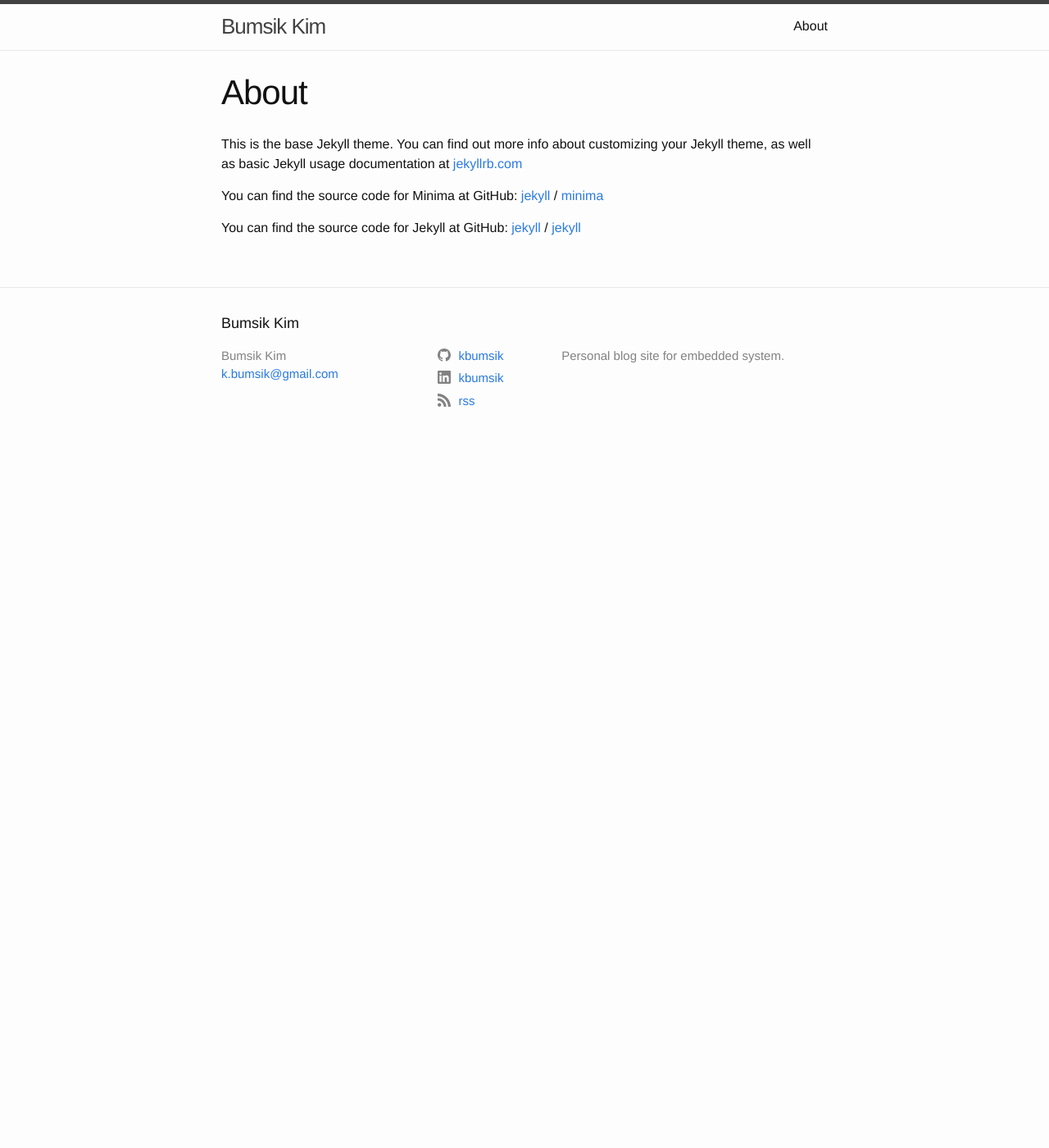
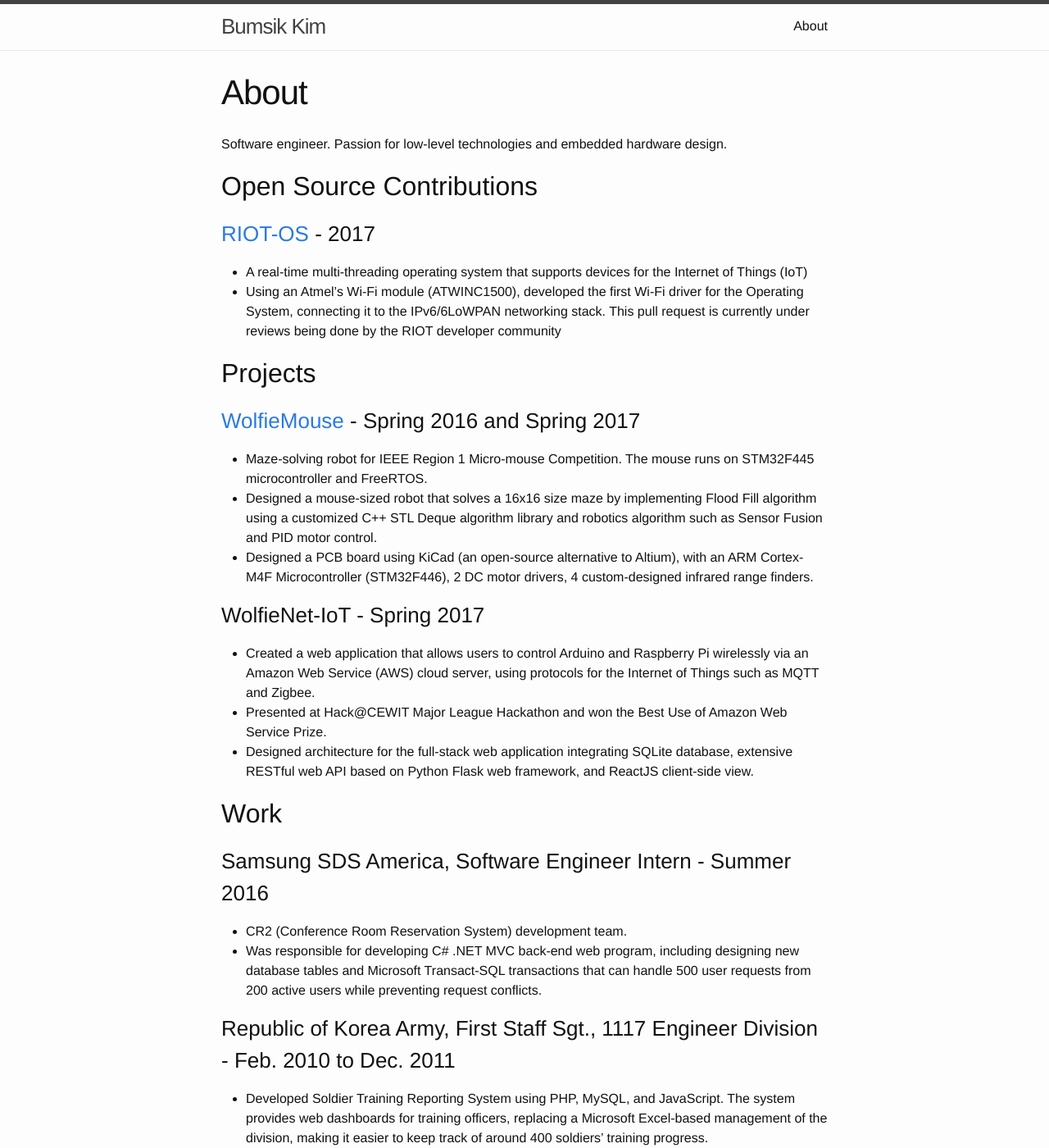
Before and after one commit to kbumsik/kbumsik.github.io, a Jekyll site: the page built from about.md, in a window 1280 px wide and 1400 px high. Shown: the whole window at 82% size. Built offline with Jekyll 4.4.1, drawn with Linux system fonts in a browser that asks for light colours; some of the changed text lies outside the part shown.

Commit message:
Added About Me (copied from resume)

```diff
--- a/_config.yml
+++ b/_config.yml
@@ -21,7 +21,7 @@
 # line in _config.yml. It will appear in your document head meta (for
 # Google search results) and in your feed.xml site description.
 description: > # this means to ignore newlines until "baseurl:"
-  Personal blog site for embedded system.
+  Hardware and system programming
 
 social_sites:
   #twitter: jekyllrb
--- a/about.md
+++ b/about.md
@@ -4,15 +4,47 @@
 permalink: /about/
 ---
 
-This is the base Jekyll theme. You can find out more info about customizing your Jekyll theme, as well as basic Jekyll usage documentation at [jekyllrb.com](https://jekyllrb.com/)
+Software engineer. Passion for low-level technologies and embedded hardware design.
 
-You can find the source code for Minima at GitHub:
-[jekyll][jekyll-organization] /
-[minima](https://github.com/jekyll/minima)
+## Open Source Contributions
 
-You can find the source code for Jekyll at GitHub:
-[jekyll][jekyll-organization] /
-[jekyll](https://github.com/jekyll/jekyll)
+### [RIOT-OS](http://www.github.com/RIOT-OS/RIOT) - 2017
+
+* A real-time multi-threading operating system that supports devices for the Internet of Things (IoT)
+* Using an Atmel’s Wi-Fi module (ATWINC1500), developed the first Wi-Fi driver for the Operating System, connecting it to the IPv6/6LoWPAN networking stack. This pull request is currently under reviews being done by the RIOT developer community
 
 
-[jekyll-organization]: https://github.com/jekyll
+## Projects
+
+### [WolfieMouse](http://www.github.com/kbumsik/WolfieMouse) - Spring 2016 and Spring 2017
+
+* Maze-solving robot for IEEE Region 1 Micro-mouse Competition. The mouse runs on STM32F445 microcontroller and FreeRTOS.
+* Designed a mouse-sized robot that solves a 16x16 size maze by implementing Flood Fill algorithm using a customized C++ STL Deque algorithm library and robotics algorithm such as Sensor Fusion and PID motor control.
+* Designed a PCB board using KiCad (an open-source alternative to Altium), with an ARM Cortex-M4F Microcontroller (STM32F446), 2 DC motor drivers, 4 custom-designed infrared range finders.
+
+### WolfieNet-IoT - Spring 2017
+
+* Created a web application that allows users to control Arduino and Raspberry Pi wirelessly via an Amazon Web Service (AWS) cloud server, using protocols for the Internet of Things such as MQTT and Zigbee.
+* Presented at Hack@CEWIT Major League Hackathon and won the Best Use of Amazon Web Service Prize.
+* Designed architecture for the full-stack web application integrating SQLite database, extensive RESTful web API based on Python Flask web framework, and ReactJS client-side view.
+
+
+## Work
+
+### Samsung SDS America, Software Engineer Intern - Summer 2016
+
+* CR2 (Conference Room Reservation System) development team.
+* Was responsible for developing C# .NET MVC back-end web program, including designing new database tables and Microsoft Transact-SQL transactions that can handle 500 user requests from 200 active users while preventing request conflicts.
+
+### Republic of Korea Army, First Staff Sgt., 1117 Engineer Division - Feb. 2010 to Dec. 2011
+
+* Developed Soldier Training Reporting System using PHP, MySQL, and JavaScript. The system provides web dashboards for training officers, replacing a Microsoft Excel-based management of the division, making it easier to keep track of around 400 soldiers’ training progress.
+* Served as a network administrator in the division. Maintained Cisco L3 routers and an Ericsson telephone exchange system of the division. Obtained Korea National Certificate of Intermediate Network Administrator during the service
+
+## Academic Research
+
+### Localization on Robot Network and Wireless Sensor Nodes
+
+* Developed a robot localization system using MUltiple SIgnal Classification (MUSIC) algorithm to locate multiple robots and wireless sensor nodes based on multiple Wireless Signal Strength Indicator from wireless stations. The system detects location of robots with more than 90% of accuracy.
+* Implemented a wireless signal noise reduction algorithm using digital signal filters such as Kalman Filter. These filters contribute to improving accuracy from 60% to 90% by suppressing Gaussian noise and Rayleigh fading noise.
+* Designed a swarming algorithm for multiple robots using a divide and conquer strategy. A Matlab simulation tool is designed to test the algorithm easily.
```
